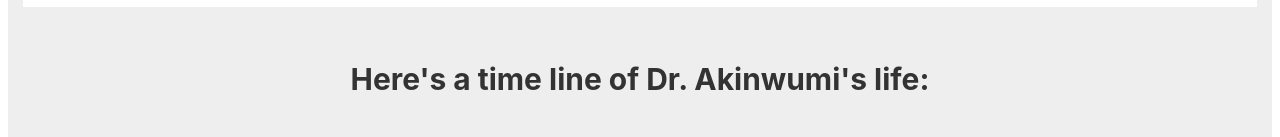
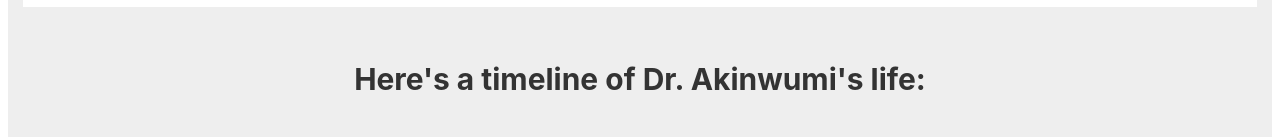
Before and after one commit to Johnsonolu/Akinwumi_Adesina_page, a plain HTML site: page index.html in a window 1280 px wide. Shown: the part 663-800 px from the top of the page. Drawn offline with Linux system fonts and the light colour scheme.

Commit message:
Update index.html

```diff
--- a/index.html
+++ b/index.html
@@ -22,7 +22,7 @@
             </figcaption>
           </figure>
           <section id="tribute-info">
-            <h3 id="headline">Here's a time line of Dr. Akinwumi's life:</h3>
+            <h3 id="headline">Here's a timeline of Dr. Akinwumi's life:</h3>
             <ul>
                <ul>
               <li><strong>1960</strong> - Born to a Nigerian farmer in Ibadan, Oyo State Nigeria</li>
```
